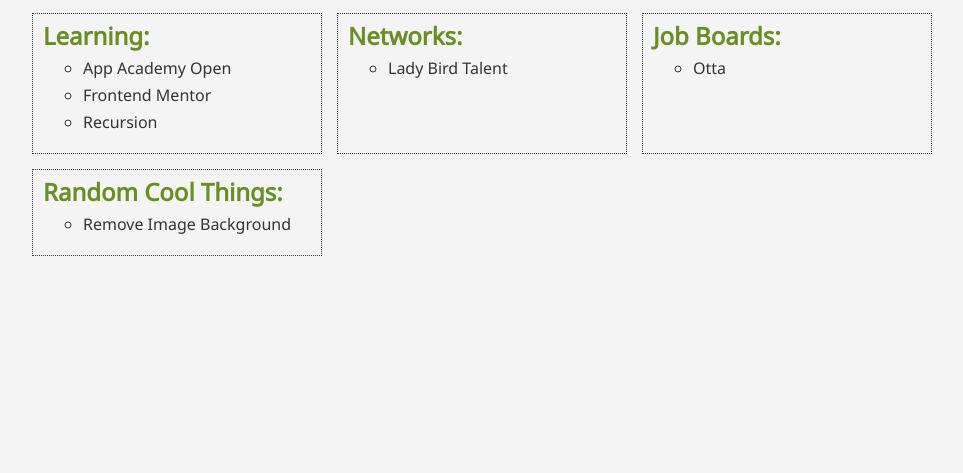
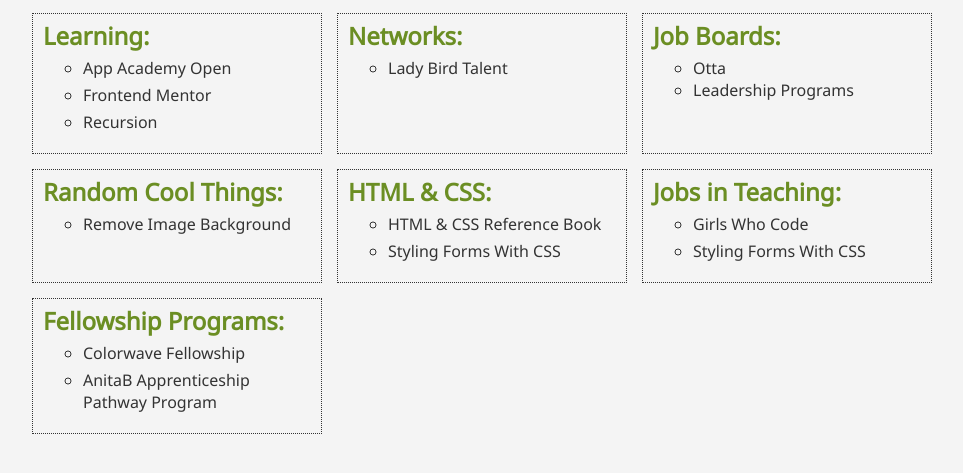
Before and after one commit to yazmintorres/portfolio, a plain HTML site: page dev-resources.html in a window 1280 px wide. Shown: the part 169-642 px from the top of the page, without its empty margins (158-1121 px from the left). Drawn offline with Linux system fonts and the light colour scheme.

Commit message:
add more resource links

```diff
--- a/dev-resources.html
+++ b/dev-resources.html
@@ -80,6 +80,15 @@
                 <a href="https://otta.com/" target="_blank">Otta</a>
               </li>
             </ul>
+            <ul>
+              <li>
+                <a
+                  href="https://careers.northeastern.edu/article/leadership-rotational-programs/"
+                  target="_blank"
+                  >Leadership Programs</a
+                >
+              </li>
+            </ul>
           </section>
 
           <!-- SECTION 4 -->
@@ -93,6 +102,60 @@
               </li>
             </ul>
           </section>
+
+          <!-- SECTION 5 -->
+          <section class="html-css">
+            <h2>HTML & CSS:</h2>
+            <ul>
+              <li>
+                <a href="https://a.co/d/jkTZdjR" target="_blank"
+                  >HTML & CSS Reference Book</a
+                >
+              </li>
+              <li>
+                <a
+                  href="https://www.youtube.com/watch?v=8yrTnjo0TWw"
+                  target="_blank"
+                  >Styling Forms With CSS</a
+                >
+              </li>
+            </ul>
+          </section>
+
+          <!-- SECTION 6 -->
+          <section class="jobs-in-teaching">
+            <h2>Jobs in Teaching:</h2>
+            <ul>
+              <li>
+                <a href="https://jobs.lever.co/girlswhocode" target="_blank"
+                  >Girls Who Code</a
+                >
+              </li>
+              <li>
+                <a
+                  href="https://www.youtube.com/watch?v=8yrTnjo0TWw"
+                  target="_blank"
+                  >Styling Forms With CSS</a
+                >
+              </li>
+            </ul>
+          </section>
+          <!-- SECTION 7 -->
+          <section class="programs">
+            <h2>Fellowship Programs:</h2>
+            <ul>
+              <li>
+                <a href="https://www.thecolorwave.org/programs" target="_blank"
+                  >Colorwave Fellowship</a
+                >
+              </li>
+              <li>
+                <a href="https://anitab.org/apprenticeship/" target="_blank"
+                  >AnitaB Apprenticeship Pathway Program</a
+                >
+              </li>
+            </ul>
+          </section>
         </div>
       </main>
     </div>
```
